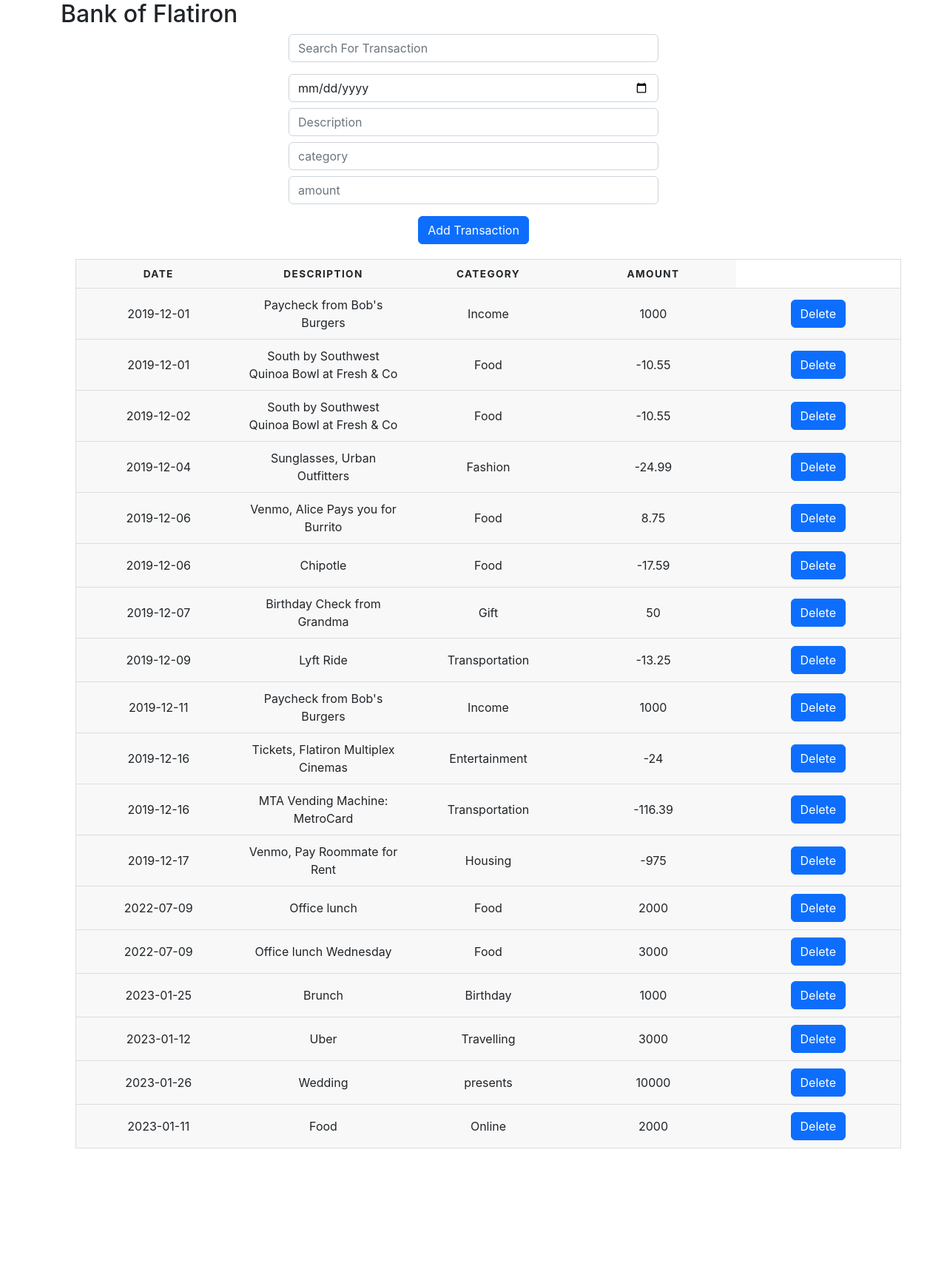
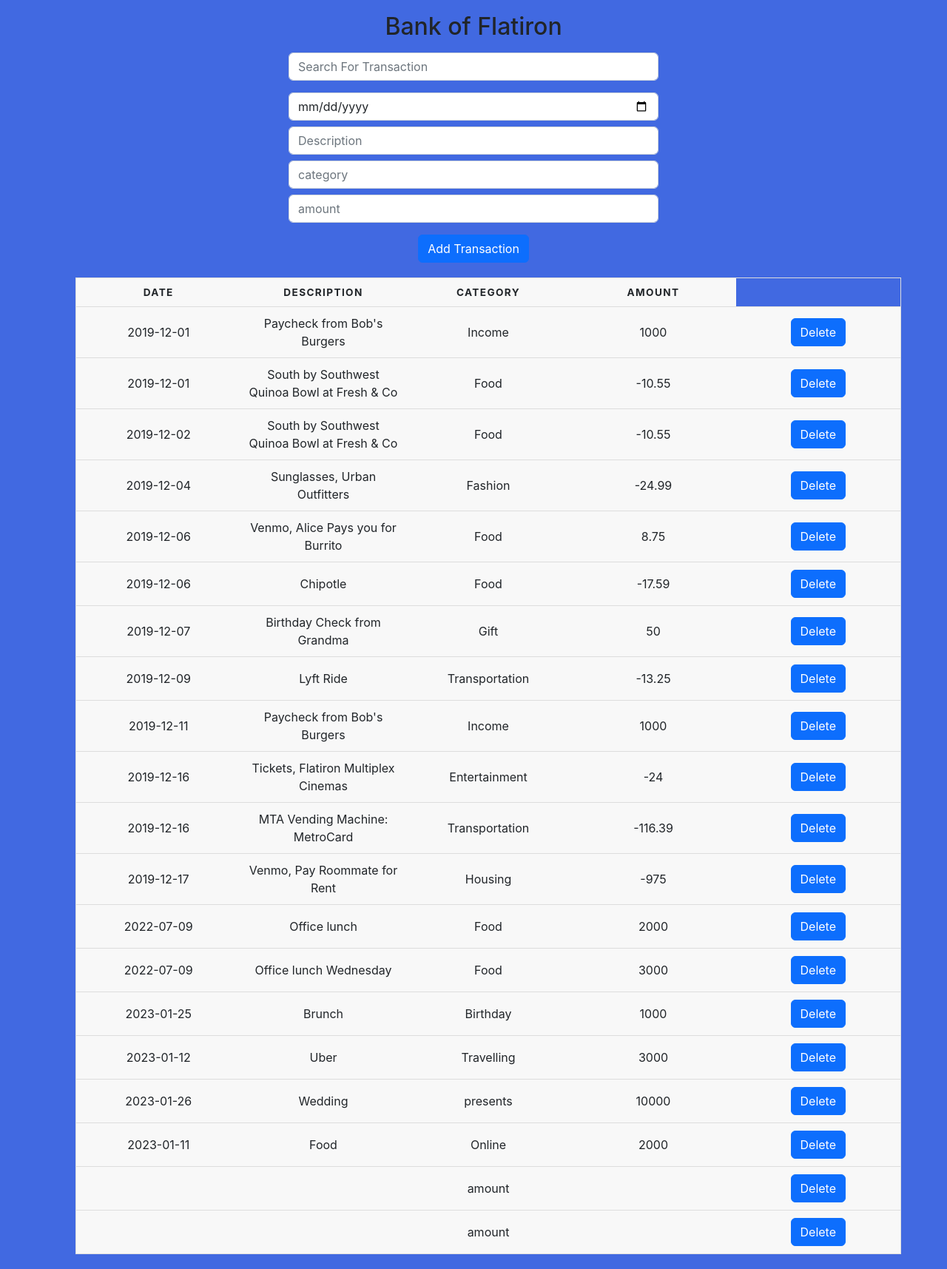
Before and after one commit to T-erry/bank-of-flatiron, a React (Create React App) app: page / in a window 1280 px wide. Shown: the whole page at 74% size. Before the commit the page ends 1572 px from the top, so only its background shows below. Built offline with nearby package versions, Linux system fonts and the light colour scheme; data requests are answered from the project's data file.

Commit message:
styled header && body

```diff
--- a/db.json
+++ b/db.json
@@ -127,6 +127,20 @@
       "category": "Online",
       "amount": "2000",
       "id": 20
+    },
+    {
+      "date": "",
+      "description": " ",
+      "category": "amount",
+      "amount": "",
+      "id": 21
+    },
+    {
+      "date": "",
+      "description": " ",
+      "category": "amount",
+      "amount": "",
+      "id": 22
     }
   ]
 }
--- a/src/index.css
+++ b/src/index.css
@@ -1,5 +1,6 @@
 body {
   margin: 0;
+  background: royalblue;
   font-family: -apple-system, BlinkMacSystemFont, 'Segoe UI', 'Roboto', 'Oxygen',
     'Ubuntu', 'Cantarell', 'Fira Sans', 'Droid Sans', 'Helvetica Neue',
     sans-serif;
@@ -10,6 +11,11 @@ body {
 code {
   font-family: source-code-pro, Menlo, Monaco, Consolas, 'Courier New',
     monospace;
+}
+h2{
+  text-align: center;
+  margin: 10px;
+  line-height: 1.6;
 }
 input{
   max-width: 500px;
```
